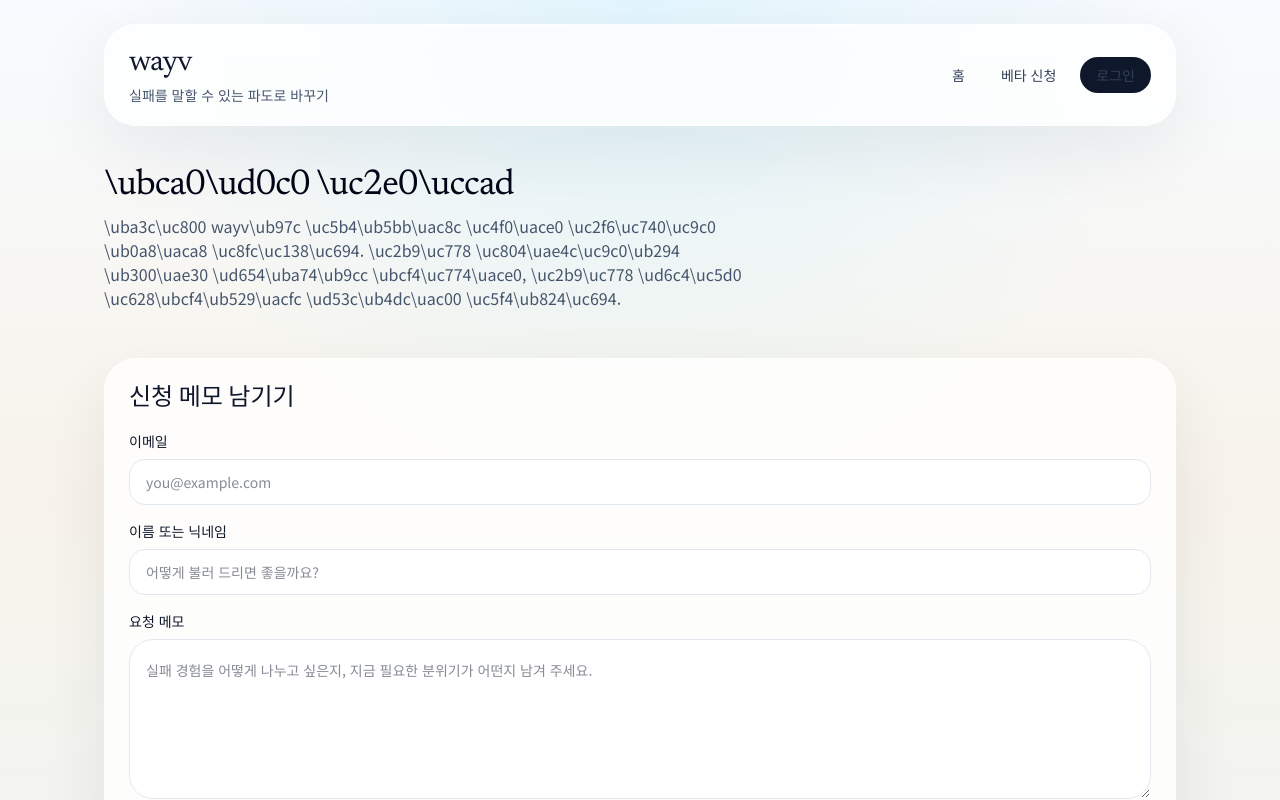
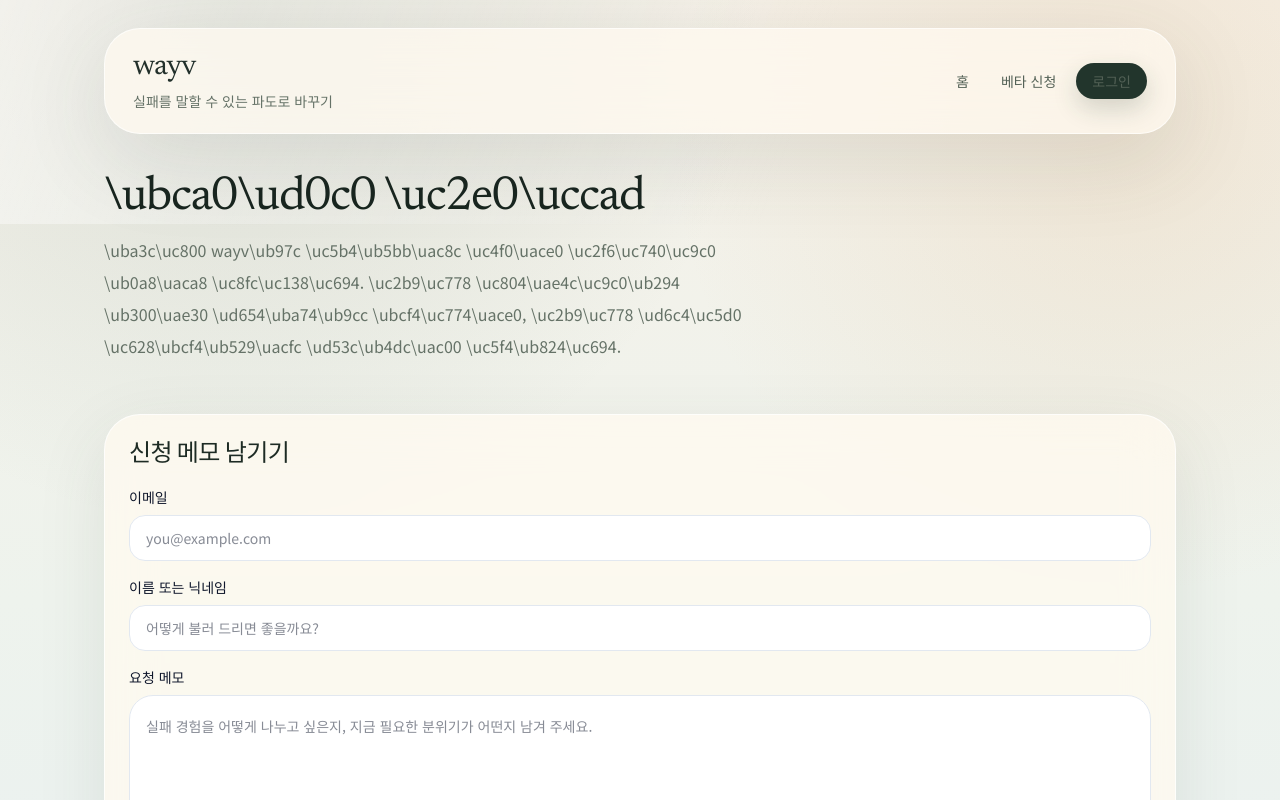
Before and after one commit to nofnotg/wayv, a Next.js app: page /beta/apply in a window 1280 px wide. Shown: the top 800 px of the page. Built offline with nearby package versions, Linux system fonts and the light colour scheme; no server answers.

Commit message:
feat(ui): soften wave surface and operator access

```diff
--- a/app/layout.tsx
+++ b/app/layout.tsx
@@ -3,6 +3,7 @@ import { Newsreader, Noto_Sans_KR } from "next/font/google";
 
 import { AppShell } from "@/components/app-shell";
 import { systemCopy } from "@/lib/copy/system-copy";
+import { isApprovedViewer } from "@/lib/services/beta-access-guard-service";
 import { getNotificationInboxSummary } from "@/lib/services/notification-inbox-service";
 import { getViewerContext } from "@/lib/services/viewer-service";
 
@@ -32,7 +33,7 @@ export default async function RootLayout({
   children: React.ReactNode;
 }>) {
   const viewer = await getViewerContext();
-  const notificationSummary = viewer?.betaAccess?.status === "approved"
+  const notificationSummary = viewer && isApprovedViewer(viewer)
     ? await getNotificationInboxSummary(viewer.userId)
     : null;
 
--- a/components/app-shell.tsx
+++ b/components/app-shell.tsx
@@ -13,21 +13,24 @@ type AppShellProps = {
   notificationSummary: NotificationInboxSummary | null;
 };
 
-export function AppShell({ children, viewer, notificationSummary }: AppShellProps) {
-  const canUseProduct = Boolean(viewer && viewer.betaAccess?.status === "approved");
+export async function AppShell({ children, viewer, notificationSummary }: AppShellProps) {
+  const canUseProduct = Boolean(
+    viewer && (viewer.betaAccess?.status === "approved" || viewer.operatorAccess)
+  );
 
   return (
-    <div className="min-h-screen bg-[radial-gradient(circle_at_top,_rgba(157,233,255,0.22),_transparent_40%),linear-gradient(180deg,_#f8fbff_0%,_#f7f3ea_45%,_#eef5f7_100%)] text-slate-900">
-      <div className="mx-auto flex min-h-screen max-w-6xl flex-col px-6 py-6 md:px-10">
-        <header className="mb-10 flex flex-col gap-4 rounded-[2rem] border border-white/70 bg-white/75 px-6 py-5 shadow-[0_20px_80px_rgba(15,23,42,0.08)] backdrop-blur md:flex-row md:items-center md:justify-between">
+    <div className="min-h-screen overflow-hidden bg-[radial-gradient(circle_at_18%_0%,_rgba(105,132,116,0.18),_transparent_34%),radial-gradient(circle_at_88%_12%,_rgba(218,178,128,0.20),_transparent_30%),linear-gradient(180deg,_#f6f1e8_0%,_#eef3ed_52%,_#e8f0f2_100%)] text-[#22302b]">
+      <div className="pointer-events-none fixed inset-x-0 top-0 h-56 bg-[linear-gradient(110deg,_rgba(255,255,255,0.45),_transparent_62%)]" />
+      <div className="relative mx-auto flex min-h-screen max-w-6xl flex-col px-5 py-5 md:px-10 md:py-7">
+        <header className="mb-10 flex flex-col gap-4 rounded-[2.25rem] border border-white/65 bg-[#fffaf0]/72 px-5 py-5 shadow-[0_24px_90px_rgba(54,64,54,0.12)] backdrop-blur-xl md:flex-row md:items-center md:justify-between md:px-7">
           <div>
-            <Link href="/" className="font-serif text-3xl tracking-tight text-slate-900">
+            <Link href="/" className="font-serif text-3xl tracking-tight text-[#18251f]">
               {systemCopy.brand.name}
             </Link>
-            <p className="mt-1 text-sm text-slate-600">{systemCopy.brand.tagline}</p>
+            <p className="mt-1 max-w-sm text-sm leading-6 text-[#657267]">{systemCopy.brand.tagline}</p>
           </div>
-          <nav className="flex flex-wrap items-center gap-3 text-sm text-slate-700">
-            <Link href="/" className="rounded-full px-3 py-2 transition hover:bg-slate-900/5">
+          <nav className="flex flex-wrap items-center gap-2 text-sm text-[#536156]">
+            <Link href="/" className="rounded-full px-3 py-2 transition hover:bg-[#25352d]/7 hover:text-[#1d2b24]">
               {systemCopy.navigation.home}
             </Link>
             {viewer ? (
@@ -36,18 +39,18 @@ export function AppShell({ children, viewer, notificationSummary }: AppShellProp
                   <>
                     <Link
                       href="/write"
-                      className="rounded-full px-3 py-2 transition hover:bg-slate-900/5"
+                      className="rounded-full px-3 py-2 transition hover:bg-[#25352d]/7 hover:text-[#1d2b24]"
                     >
                       {systemCopy.navigation.write}
                     </Link>
                     <Link
                       href={"/inbox" as Route}
-                      className="inline-flex items-center gap-2 rounded-full px-3 py-2 transition hover:bg-slate-900/5"
+                      className="inline-flex items-center gap-2 rounded-full px-3 py-2 transition hover:bg-[#25352d]/7 hover:text-[#1d2b24]"
                     >
                       {systemCopy.navigation.inbox}
                       {notificationSummary?.hasUnread ? (
                         <span
-                          className="rounded-full bg-cyan-100 px-2 py-0.5 text-[11px] font-medium text-cyan-900"
+                          className="rounded-full bg-[#d8efe7] px-2 py-0.5 text-[11px] font-medium text-[#244b3f]"
                           aria-label={`${systemCopy.notifications.inboxSummaryTitle} ${notificationSummary.unreadCount}${systemCopy.notifications.unreadSuffix}`}
                         >
                           {systemCopy.notifications.unreadBadge} {notificationSummary.unreadCount}
@@ -56,34 +59,42 @@ export function AppShell({ children, viewer, notificationSummary }: AppShellProp
                     </Link>
                     <Link
                       href={"/traces" as Route}
-                      className="rounded-full px-3 py-2 transition hover:bg-slate-900/5"
+                      className="rounded-full px-3 py-2 transition hover:bg-[#25352d]/7 hover:text-[#1d2b24]"
                     >
                       {systemCopy.navigation.traces}
                     </Link>
                     <Link
                       href="/profile"
-                      className="rounded-full px-3 py-2 transition hover:bg-slate-900/5"
+                      className="rounded-full px-3 py-2 transition hover:bg-[#25352d]/7 hover:text-[#1d2b24]"
                     >
                       {systemCopy.navigation.profile}
                     </Link>
                     <Link
                       href="/settings"
-                      className="rounded-full px-3 py-2 transition hover:bg-slate-900/5"
+                      className="rounded-full px-3 py-2 transition hover:bg-[#25352d]/7 hover:text-[#1d2b24]"
                     >
                       {systemCopy.navigation.settings}
                     </Link>
                     <Link
                       href={"/feedback" as Route}
-                      className="rounded-full px-3 py-2 transition hover:bg-slate-900/5"
+                      className="rounded-full px-3 py-2 transition hover:bg-[#25352d]/7 hover:text-[#1d2b24]"
                     >
                       {"\ud53c\ub4dc\ubc31"}
                     </Link>
+                    {viewer.operatorAccess ? (
+                      <Link
+                        href={"/internal/operator" as Route}
+                        className="rounded-full border border-[#d7c7a8] bg-[#fff4dc]/75 px-3 py-2 text-[#745723] transition hover:border-[#b99652] hover:bg-[#f8e6bd]"
+                      >
+                        {"\uc6b4\uc601"}
+                      </Link>
+                    ) : null}
                   </>
                 ) : null}
                 <form action={signOutAction}>
                   <button
                     type="submit"
-                    className="rounded-full border border-slate-200 px-4 py-2 transition hover:border-slate-300 hover:bg-white"
+                    className="rounded-full border border-[#d8d0c1] px-4 py-2 text-[#5c665f] transition hover:border-[#b9ad99] hover:bg-white/70"
                   >
                     {systemCopy.navigation.signOut}
                   </button>
@@ -93,13 +104,13 @@ export function AppShell({ children, viewer, notificationSummary }: AppShellProp
               <>
                 <Link
                   href={"/beta/apply" as Route}
-                  className="rounded-full px-3 py-2 transition hover:bg-slate-900/5"
+                  className="rounded-full px-3 py-2 transition hover:bg-[#25352d]/7 hover:text-[#1d2b24]"
                 >
                   {"\ubca0\ud0c0 \uc2e0\uccad"}
                 </Link>
                 <Link
                   href="/auth/sign-in"
-                  className="rounded-full bg-slate-900 px-4 py-2 text-white transition hover:bg-slate-800"
+                  className="rounded-full bg-[#22352c] px-4 py-2 text-[#fffaf0] shadow-[0_10px_24px_rgba(34,53,44,0.18)] transition hover:bg-[#18271f]"
                 >
                   {systemCopy.navigation.signIn}
                 </Link>
--- a/components/layout/page-header.tsx
+++ b/components/layout/page-header.tsx
@@ -5,9 +5,11 @@ type PageHeaderProps = {
 
 export function PageHeader({ title, description }: PageHeaderProps) {
   return (
-    <div className="mb-6">
-      <h1 className="font-serif text-4xl tracking-tight text-slate-950">{title}</h1>
-      {description ? <p className="mt-2 max-w-2xl text-slate-600">{description}</p> : null}
+    <div className="mb-7">
+      <h1 className="max-w-3xl font-serif text-4xl tracking-[-0.03em] text-[#18251f] md:text-5xl">
+        {title}
+      </h1>
+      {description ? <p className="mt-3 max-w-2xl text-base leading-8 text-[#657267]">{description}</p> : null}
     </div>
   );
 }
--- a/components/section-card.tsx
+++ b/components/section-card.tsx
@@ -18,14 +18,14 @@ export function SectionCard({
   return (
     <section
       className={cn(
-        "rounded-[2rem] border border-white/70 bg-white/80 p-6 shadow-[0_24px_64px_rgba(15,23,42,0.07)] backdrop-blur",
+        "rounded-[2.25rem] border border-white/70 bg-[#fffaf0]/78 p-6 shadow-[0_22px_70px_rgba(54,64,54,0.10)] backdrop-blur-xl",
         className
       )}
     >
       {title ? (
         <div className="mb-4">
-          <h2 className="font-serif text-2xl text-slate-900">{title}</h2>
-          {description ? <p className="mt-1 text-sm text-slate-600">{description}</p> : null}
+          <h2 className="font-serif text-2xl tracking-tight text-[#1d2b24]">{title}</h2>
+          {description ? <p className="mt-1 max-w-2xl text-sm leading-6 text-[#667367]">{description}</p> : null}
         </div>
       ) : null}
       {children}
--- a/lib/services/beta-access-guard-service.ts
+++ b/lib/services/beta-access-guard-service.ts
@@ -4,7 +4,7 @@ import { NextResponse } from "next/server";
 import type { ViewerContext } from "@/lib/services/viewer-service";
 
 export function isApprovedViewer(viewer: ViewerContext | null | undefined) {
-  return viewer?.betaAccess?.status === "approved";
+  return viewer?.betaAccess?.status === "approved" || Boolean(viewer?.operatorAccess);
 }
 
 export function getBetaAccessDeniedPayload(viewer: ViewerContext) {
--- a/lib/services/viewer-service.ts
+++ b/lib/services/viewer-service.ts
@@ -7,6 +7,7 @@ import type {
   UserProfile
 } from "@/lib/domain/types";
 import { getViewerBetaAccess } from "@/lib/services/beta-access-service";
+import { getOperatorAccess } from "@/lib/services/operator-access-service";
 import { hasSupabaseEnv } from "@/lib/supabase/env";
 import { createServerSupabaseClient } from "@/lib/supabase/server";
 import { deriveNickname } from "@/lib/utils";
@@ -16,6 +17,11 @@ export type ViewerContext = {
   email: string;
   profile: UserProfile;
   betaAccess: BetaAccessRequest | null;
+  operatorAccess: {
+    userId: string;
+    role: "operator" | "admin";
+    isActive?: boolean;
+  } | null;
   notificationPreferences: NotificationPreference | null;
   restMode: RestModeSetting | null;
 };
@@ -89,6 +95,7 @@ export const getViewerContext = cache(async (): Promise<ViewerContext | null> =>
     userId: user.id,
     email: user.email
   });
+  const operatorAccess = await getOperatorAccess(user.id);
 
   if (!profile) {
     return null;
@@ -99,6 +106,7 @@ export const getViewerContext = cache(async (): Promise<ViewerContext | null> =>
     email: user.email,
     profile: mapProfileRow(profile),
     betaAccess,
+    operatorAccess,
     notificationPreferences: notificationPreferences
       ? {
           userId: String(notificationPreferences.user_id),
```
Also changed, not shown: app/page.tsx (+18 -16 lines), features/feed/wave-card.tsx (+5 -5 lines).
